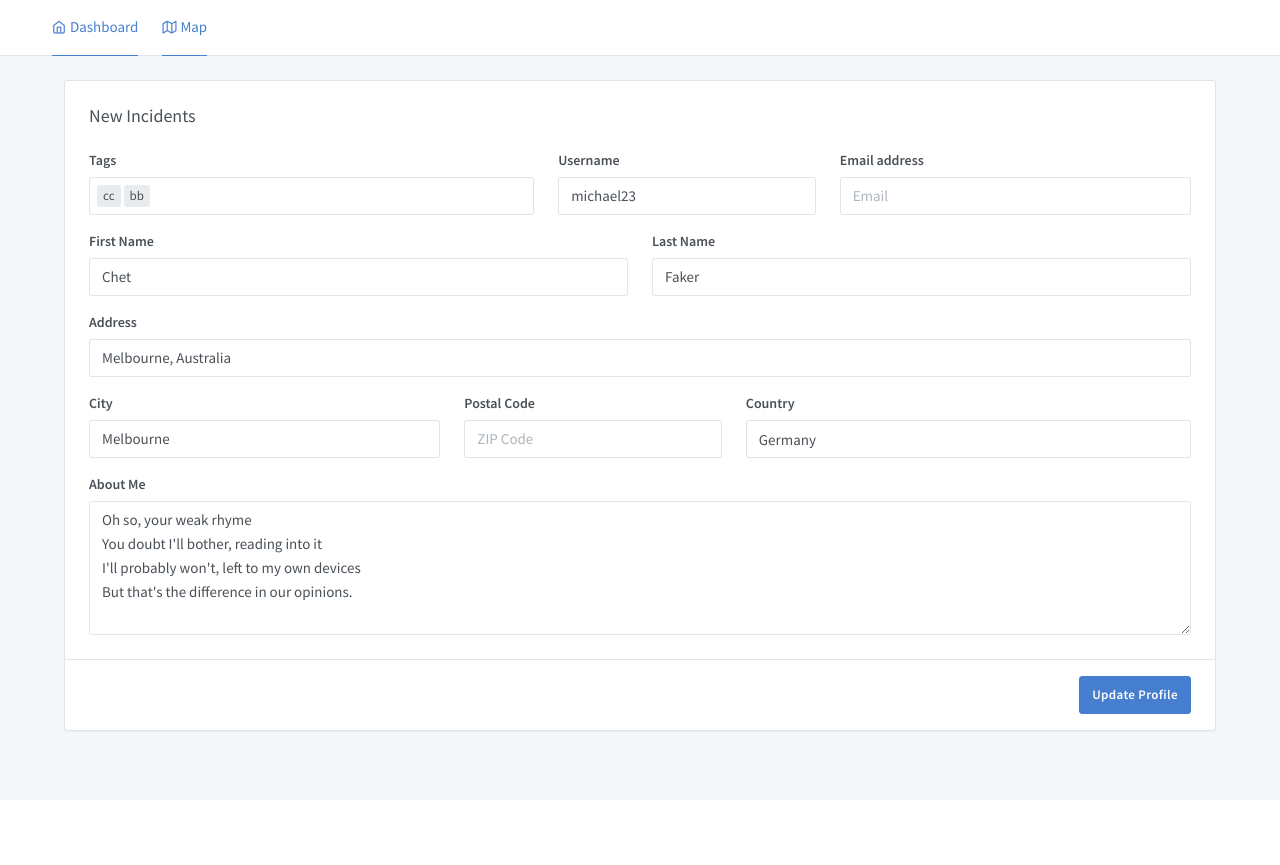
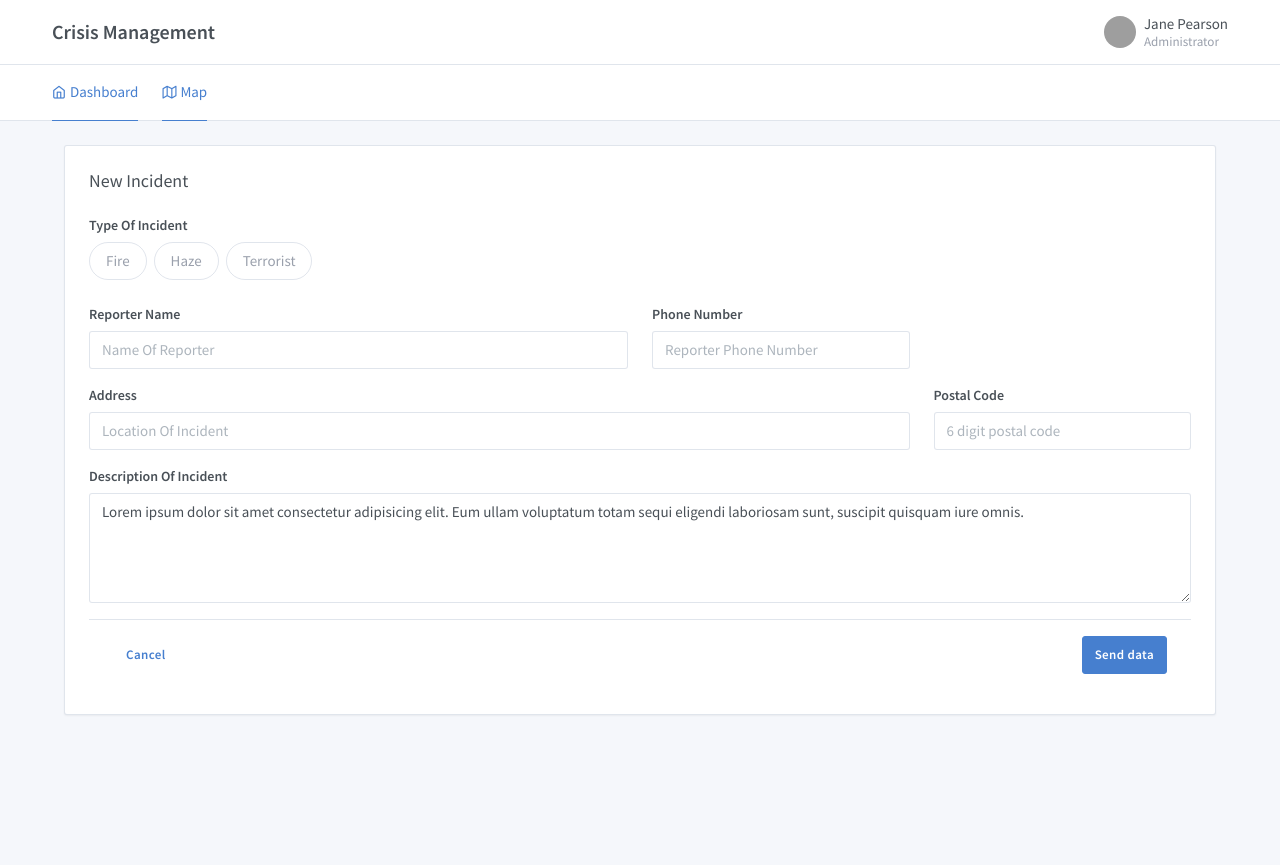
Before and after one commit to jwngo/CMS3003, a Django app: page /new_incident/ in a window 1280 px wide. Before the commit the page ends 733 px from the top, so only its background shows below. Run offline with Django 3.2, Linux system fonts and the light colour scheme; some libraries are stand-ins or nearby versions; grey boxes are pictures that could not be loaded.

Commit message:
added new_incident_form.html

```diff
--- a/cms/baseapp/templates/base.html
+++ b/cms/baseapp/templates/base.html
@@ -42,7 +42,49 @@
   <!-- Input Mask Plugin -->
   <script src="{% static './assets/plugins/input-mask/plugin.js' %}"></script>
 </head>
-
+<div class="header py-4">
+  <div class="container">
+    <div class="d-flex">
+      <a class="header-brand">Crisis Management</a>
+      <div class="d-flex order-lg-2 ml-auto">
+        <div class="dropdown">
+          <a href="#" class="nav-link pr-0 leading-none" data-toggle="dropdown">
+            <span class="avatar" style="background-image: url(./demo/faces/female/25.jpg)"></span>
+            <span class="ml-2 d-none d-lg-block">
+              <span class="text-default">Jane Pearson</span>
+              <small class="text-muted d-block mt-1">Administrator</small>
+            </span>
+          </a>
+          <div class="dropdown-menu dropdown-menu-right dropdown-menu-arrow">
+            <a class="dropdown-item" href="#">
+              <i class="dropdown-icon fe fe-user"></i> Profile
+            </a>
+            <a class="dropdown-item" href="#">
+              <i class="dropdown-icon fe fe-settings"></i> Settings
+            </a>
+            <a class="dropdown-item" href="#">
+              <span class="float-right"><span class="badge badge-primary">6</span></span>
+              <i class="dropdown-icon fe fe-mail"></i> Inbox
+            </a>
+            <a class="dropdown-item" href="#">
+              <i class="dropdown-icon fe fe-send"></i> Message
+            </a>
+            <div class="dropdown-divider"></div>
+            <a class="dropdown-item" href="#">
+              <i class="dropdown-icon fe fe-help-circle"></i> Need help?
+            </a>
+            <a class="dropdown-item" href="#">
+              <i class="dropdown-icon fe fe-log-out"></i> Sign out
+            </a>
+          </div>
+        </div>
+      </div>
+      <a href="#" class="header-toggler d-lg-none ml-3 ml-lg-0 collapsed" data-toggle="collapse" data-target="#headerMenuCollapse" aria-expanded="false">
+        <span class="header-toggler-icon"></span>
+      </a>
+    </div>
+  </div>
+</div>
 <body>
   <div class="page">
     <div class="page-main">
@@ -77,7 +119,6 @@
                   <div class="card-options">
                     <a href="{% url 'new_incident_form' %}" class="btn btn-primary btn-sm">Add New Incident</a>
                   </div>
-                <!-- add button for creating incident -->
                 </div>
                 <div class="table-responsive">
                   <table class="table card-table table-vcenter text-nowrap">
@@ -86,10 +127,8 @@
                         <th class="w-1">No.</th>
                         <th>Region</th>
                         <th>Incident Type</th>
-                      <th>Description</th>
                         <th>Created</th>
                         <th>Status</th>
-                      <th></th>
                         <th></th>
                       </tr>
                     </thead>
@@ -101,9 +140,6 @@
                           Dengue Outbreak
                         </td>
                         <td>
-                        87956621
-                      </td>
-                      <td>
                           15 Dec 2017
                         </td>
                         <td>
@@ -111,16 +147,11 @@
                         </td>
 
                         <td class="text-right">
-                        <a href="javascript:void(0)" class="btn btn-secondary btn-sm">Manage</a>
+                          <a href="javascript:void(0)" class="btn btn-secondary btn-sm">Details</a>
                           <div class="dropdown">
                             <button class="btn btn-secondary btn-sm dropdown-toggle"
-                            data-toggle="dropdown">Actions</button>
+                            data-toggle="dropdown">Manage</button>
                           </div>
-                      </td>
-                      <td>
-                        <a class="icon" href="javascript:void(0)">
-                          <i class="fe fe-edit"></i>
-                        </a>
                         </td>
                       </tr>
 
@@ -131,35 +162,25 @@
                           Terrorist
                         </td>
                         <td>
-                        87956421
-                      </td>
-                      <td>
                           12 Apr 2017
                         </td>
                         <td>
                           <span class="status-icon bg-warning"></span> Handling
                         </td>
                         <td class="text-right">
-                        <a href="javascript:void(0)" class="btn btn-secondary btn-sm">Manage</a>
+                          <a href="javascript:void(0)" class="btn btn-secondary btn-sm">Details</a>
                           <div class="dropdown">
                             <button class="btn btn-secondary btn-sm dropdown-toggle"
-                            data-toggle="dropdown">Actions</button>
+                            data-toggle="dropdown">Manage</button>
                           </div>
                         </td>
-                      <td>
-                        <a class="icon" href="javascript:void(0)">
-                          <i class="fe fe-edit"></i>
-                        </a>
-                      </td>
+
                       </tr>
                       <tr>
                         <td><span class="text-muted">001403</span></td>
                         <td><a href="invoice.html" class="text-inherit">Pasir Ris</a></td>
                         <td>
                           Haze
-                      </td>
-                      <td>
-                        87952621
                         </td>
                         <td>
                           23 Oct 2017
@@ -169,16 +190,11 @@
                         </td>
 
                         <td class="text-right">
-                        <a href="javascript:void(0)" class="btn btn-secondary btn-sm">Manage</a>
+                          <a href="javascript:void(0)" class="btn btn-secondary btn-sm">Details</a>
                           <div class="dropdown">
                             <button class="btn btn-secondary btn-sm dropdown-toggle"
-                            data-toggle="dropdown">Actions</button>
+                            data-toggle="dropdown">Manage</button>
                           </div>
-                      </td>
-                      <td>
-                        <a class="icon" href="javascript:void(0)">
-                          <i class="fe fe-edit"></i>
-                        </a>
                         </td>
                       </tr>
                       <tr>
@@ -188,9 +204,6 @@
                           Dengue Outbreak
                         </td>
                         <td>
-                        87953421
-                      </td>
-                      <td>
                           2 Sep 2017
                         </td>
                         <td>
@@ -198,26 +211,19 @@
                         </td>
 
                         <td class="text-right">
-                        <a href="javascript:void(0)" class="btn btn-secondary btn-sm">Manage</a>
+                          <a href="javascript:void(0)" class="btn btn-secondary btn-sm">Details</a>
                           <div class="dropdown">
                             <button class="btn btn-secondary btn-sm dropdown-toggle"
-                            data-toggle="dropdown">Actions</button>
+                            data-toggle="dropdown">Manage</button>
                           </div>
                         </td>
-                      <td>
-                        <a class="icon" href="javascript:void(0)">
-                          <i class="fe fe-edit"></i>
-                        </a>
-                      </td>
+
                       </tr>
                       <tr>
                         <td><span class="text-muted">001405</span></td>
                         <td><a href="invoice.html" class="text-inherit">Lavender</a></td>
                         <td>
                           Terrorist
-                      </td>
-                      <td>
-                        87956621
                         </td>
                         <td>
                           29 Jan 2018
@@ -227,16 +233,11 @@
                         </td>
 
                         <td class="text-right">
-                        <a href="javascript:void(0)" class="btn btn-secondary btn-sm">Manage</a>
+                          <a href="javascript:void(0)" class="btn btn-secondary btn-sm">Details</a>
                           <div class="dropdown">
                             <button class="btn btn-secondary btn-sm dropdown-toggle"
-                            data-toggle="dropdown">Actions</button>
+                            data-toggle="dropdown">Manage</button>
                           </div>
-                      </td>
-                      <td>
-                        <a class="icon" href="javascript:void(0)">
-                          <i class="fe fe-edit"></i>
-                        </a>
                         </td>
                       </tr>
                       <tr>
@@ -246,9 +247,6 @@
                           Haze
                         </td>
                         <td>
-                        87956621
-                      </td>
-                      <td>
                           4 Feb 2018
                         </td>
                         <td>
@@ -256,17 +254,13 @@
                         </td>
 
                         <td class="text-right">
-                        <a href="javascript:void(0)" class="btn btn-secondary btn-sm">Manage</a>
+                          <a href="javascript:void(0)" class="btn btn-secondary btn-sm">Details</a>
                           <div class="dropdown">
                             <button class="btn btn-secondary btn-sm dropdown-toggle"
-                            data-toggle="dropdown">Actions</button>
+                            data-toggle="dropdown">Manage</button>
                           </div>
                         </td>
-                      <td>
-                        <a class="icon" href="javascript:void(0)">
-                          <i class="fe fe-edit"></i>
-                        </a>
-                      </td>
+
                       </tr>
                     </tbody>
                   </table>
--- a/cms/baseapp/templates/new_incident_form.html
+++ b/cms/baseapp/templates/new_incident_form.html
@@ -8,78 +8,67 @@
 <div class="col-12">
   <form class="card">
     <div class="card-body">
-      <h3 class="card-title">New Incidents</h3>
+      <h3 class="card-title">New Incident</h3>
       <div class="row">
-        <div class="col-md-5">
+        <div class="col-12">
+          <!-- type of incident -->
           <div class="form-group">
-              <label class="form-label">Tags</label>
-              <input type="text" class="form-control selectized" id="input-tags" value="cc,bb" tabindex="-1" style="display: none;"><div class="selectize-control form-control multi"><div class="selectize-input items not-full has-options has-items"><div class="item" data-value="cc">cc</div><div class="item" data-value="bb">bb</div><input type="text" autocomplete="off" tabindex="" id="input-tags-selectized" style="width: 4px; opacity: 1; position: relative; left: 0px;"></div><div class="selectize-dropdown multi form-control" style="display: none; width: 279.328px; top: 38px; left: 0px; visibility: visible;"><div class="selectize-dropdown-content"><div class="option" data-selectable="" data-value="aa"><span class="highlight">a</span><span class="highlight">a</span></div><div class="option" data-selectable="" data-value="dd">dd</div></div></div></div>
+            <label class="form-label">Type Of Incident</label>
+            <div class="selectgroup selectgroup-pills">
+              <label class="selectgroup-item">
+                <input type="checkbox" name="value" value="Fire" class="selectgroup-input">
+                <span class="selectgroup-button">Fire</span>
+              </label>
+              <label class="selectgroup-item">
+                <input type="checkbox" name="value" value="Haze" class="selectgroup-input">
+                <span class="selectgroup-button">Haze</span>
+              </label>
+              <label class="selectgroup-item">
+                <input type="checkbox" name="value" value="Terrorist" class="selectgroup-input">
+                <span class="selectgroup-button">Terrorist</span>
+              </label>
+            </div>
           </div>
         </div>
-        <div class="col-sm-6 col-md-3">
+        <!-- reporter details -->
+        <div class="col-6">
           <div class="form-group">
-            <label class="form-label">Username</label>
-            <input type="text" class="form-control" placeholder="Username" value="michael23">
+            <label class="form-label">Reporter Name</label>
+            <input type="text" class="form-control" placeholder="Name Of Reporter">
           </div>
         </div>
-        <div class="col-sm-6 col-md-4">
+        <div class="col-3">
           <div class="form-group">
-            <label class="form-label">Email address</label>
-            <input type="email" class="form-control" placeholder="Email">
+            <label class="form-label">Phone Number</label>
+            <input type="tel" class="form-control" placeholder="Reporter Phone Number">
           </div>
         </div>
-        <div class="col-sm-6 col-md-6">
+        <!-- location of incident -->
+        <div class="col-9">
           <div class="form-group">
-            <label class="form-label">First Name</label>
-            <input type="text" class="form-control" placeholder="Company" value="Chet">
+            <label class="form-label">Address</label>
+            <input type="text" class="form-control" placeholder="Location Of Incident">
           </div>
         </div>
-        <div class="col-sm-6 col-md-6">
-          <div class="form-group">
-            <label class="form-label">Last Name</label>
-            <input type="text" class="form-control" placeholder="Last Name" value="Faker">
-          </div>
-        </div>
-        <div class="col-md-12">
-          <div class="form-group">
-            <label class="form-label">Address</label>
-            <input type="text" class="form-control" placeholder="Home Address" value="Melbourne, Australia">
-          </div>
-        </div>
-        <div class="col-sm-6 col-md-4">
-          <div class="form-group">
-            <label class="form-label">City</label>
-            <input type="text" class="form-control" placeholder="City" value="Melbourne">
-          </div>
-        </div>
-        <div class="col-sm-6 col-md-3">
+        <div class="col-3">
           <div class="form-group">
             <label class="form-label">Postal Code</label>
-            <input type="number" class="form-control" placeholder="ZIP Code">
-          </div>
-        </div>
-        <div class="col-md-5">
-          <div class="form-group">
-            <label class="form-label">Country</label>
-            <select class="form-control custom-select">
-              <option value="">Germany</option>
-            </select>
-          </div>
-        </div>
-        <div class="col-md-12">
-          <div class="form-group mb-0">
-            <label class="form-label">About Me</label>
-            <textarea rows="5" class="form-control" placeholder="Here can be your description" value="Mike">Oh so, your weak rhyme
-You doubt I'll bother, reading into it
-I'll probably won't, left to my own devices
-But that's the difference in our opinions.</textarea>
+            <input type="text" class="form-control" placeholder="6 digit postal code">
           </div>
         </div>
       </div>
-    </div>
-    <div class="card-footer text-right">
-      <button type="submit" class="btn btn-primary">Update Profile</button>
-    </div>
+      <!-- description  -->
+      <div class="form-group">
+        <label class="form-label">Description Of Incident</label>
+        <textarea rows="4" class="form-control" placeholder="Here can be your description" value="Mike">Lorem ipsum dolor sit amet consectetur adipisicing elit. Eum ullam voluptatum totam sequi eligendi laboriosam sunt, suscipit quisquam iure omnis.</textarea>
+      </div>
+      <!-- card footer -->
+      <div class="card-footer text-right">
+        <div class="d-flex">
+          <a href="{% url 'base' %}" class="btn btn-link">Cancel</a>
+          <button type="submit" class="btn btn-primary ml-auto">Send data</button>
+        </div>
+      </div>
   </form>
 </div>
 
```
Lines whose indentation alone changed are shown as unchanged.
